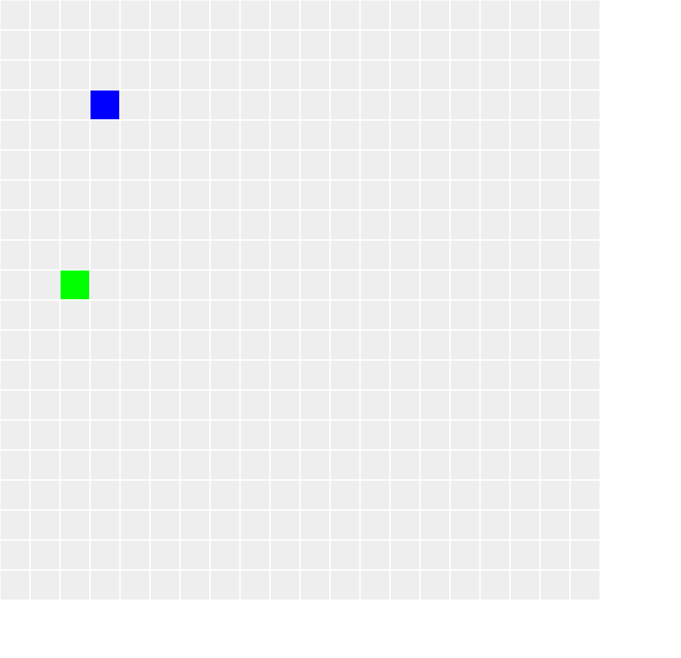
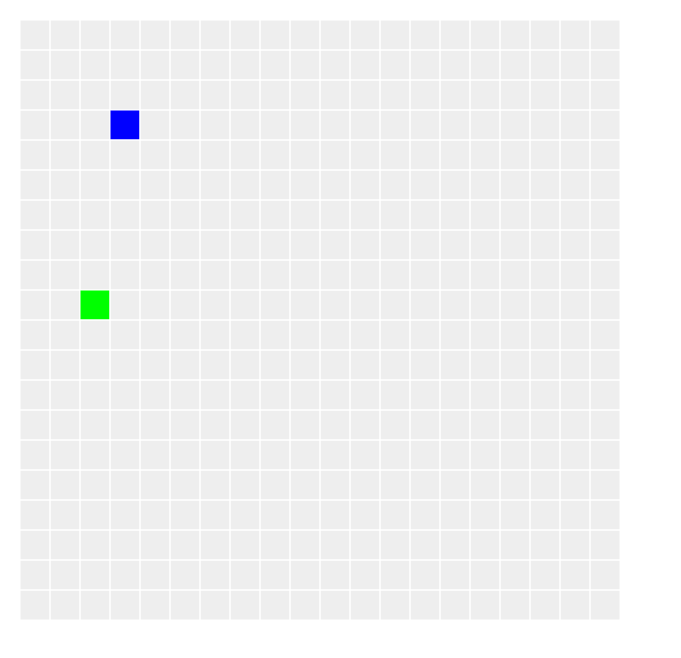
Before and after one commit to jacobgunnarsson/a-star-pathfinding, a website built with webpack: page src/index.html in a window 1280 px wide. Shown: the whole page, without its empty margins (0-681 px from the left). Built offline with nearby package versions, Linux system fonts and the light colour scheme.

Commit message:
Add _layout.scss

```diff
--- a/src/style/media-query-dependants.scss
+++ b/src/style/media-query-dependants.scss
@@ -13,4 +13,4 @@
 /*
  * Modules
  */
-@import 'modules/template';
+@import 'modules/layout';
--- /dev/null
+++ b/src/style/modules/_layout.scss
@@ -0,0 +1,34 @@
+/*
+ * _layout.scss
+ *
+ */
+
+/* _layout config */
+
+/* _layout default */
+@include default {
+  body { padding: 20px; }
+
+  canvas {
+    display: block;
+    background: #eee;
+  }
+
+  button { margin: 0 10px 10px 0; }
+}
+
+/* _layout small-only */
+@include small-only {
+}
+
+/* _layout medium-only */
+@include medium-only {
+}
+
+/* _layout medium-and-above */
+@include medium-and-above {
+}
+
+/* _layout large-and-above */
+@include large-and-above {
+}
--- a/src/style/modules/_template.scss
+++ /dev/null
@@ -1,29 +0,0 @@
-/*
- * _template.scss
- *
- */
-
-/* _template config */
-
-/* _template default */
-@include default {
-  .template {
-
-  }
-}
-
-/* _template small-only */
-@include small-only {
-}
-
-/* _template medium-only */
-@include medium-only {
-}
-
-/* _template medium-and-above */
-@include medium-and-above {
-}
-
-/* _template large-and-above */
-@include large-and-above {
-}
```
